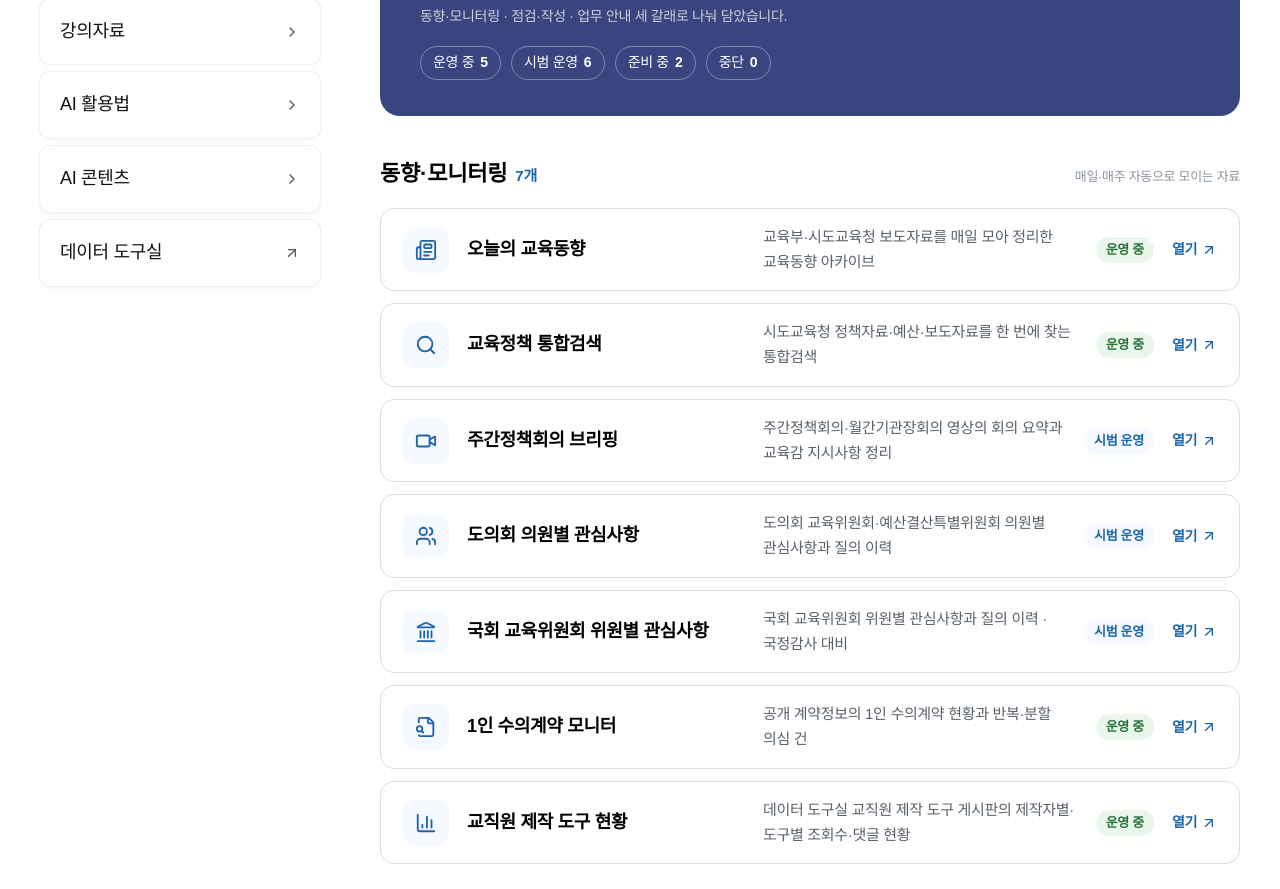
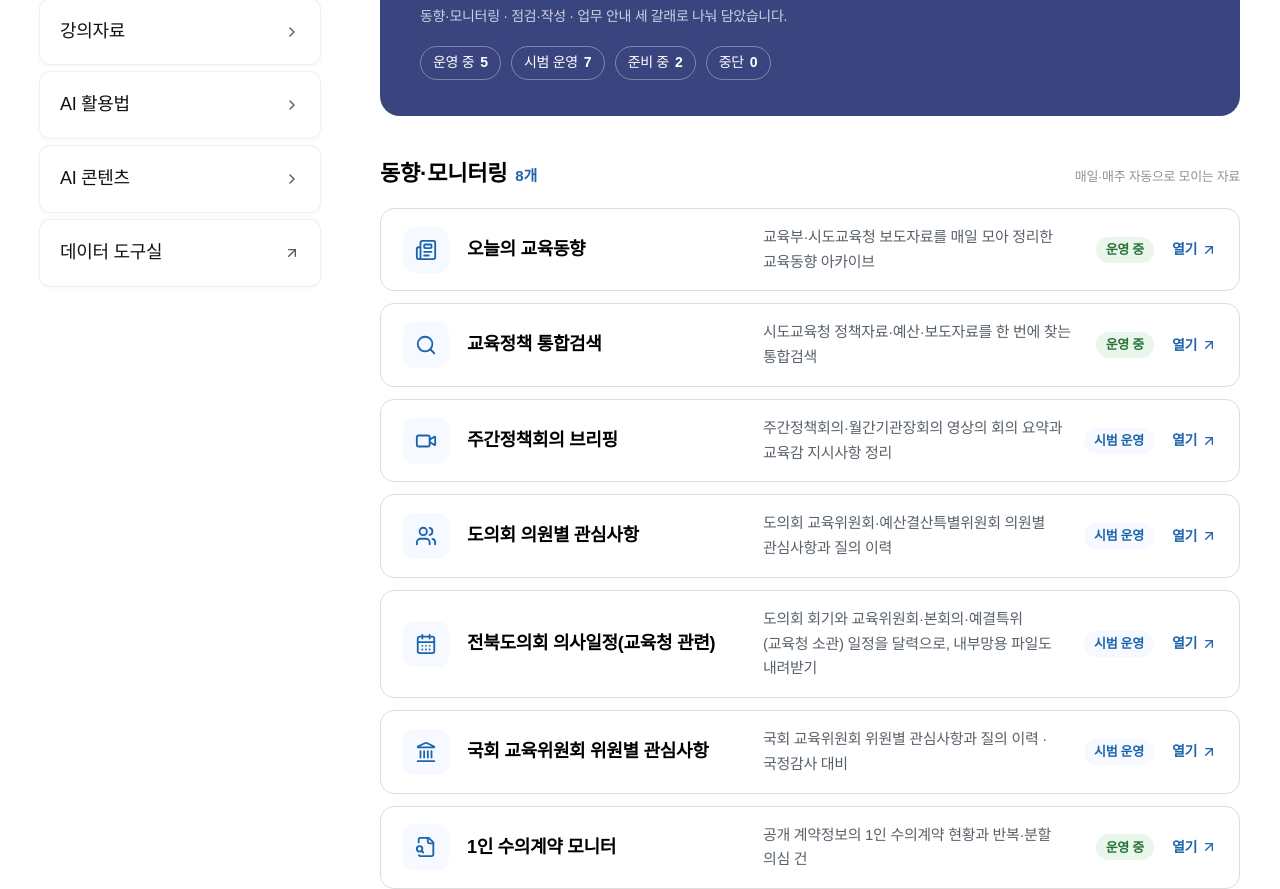
Before and after one commit to kain9012-bit/kain9012-bit.github.io, a React (Vite) app: page / in a window 1280 px wide. Shown: the part 435-1324 px from the top of the page. Built offline with nearby package versions, Linux system fonts and the light colour scheme; a web font is replaced by a local one.

Commit message:
업무 도구에 도의회 의사일정 추가

```diff
--- a/src/components/ToolCard.tsx
+++ b/src/components/ToolCard.tsx
@@ -1,6 +1,6 @@
 import React from 'react';
 import {
-  ArrowUpRight, BarChart3, BookOpen, Briefcase, Gamepad2, Landmark, Code, FileSearch, MousePointer, Network, Newspaper,
+  ArrowUpRight, BarChart3, BookOpen, Briefcase, CalendarDays, Gamepad2, Landmark, Code, FileSearch, MousePointer, Network, Newspaper,
   Presentation, Scale, School, Search, SpellCheck, Users, Video, Wrench,
 } from 'lucide-react';
 import type { Status, Tool } from '../types';
@@ -10,7 +10,7 @@ const ICONS: Record<string, React.FC<{ className?: string }>> = {
   'book-open': BookOpen, chart: BarChart3, briefcase: Briefcase, code: Code, 'file-search': FileSearch,
   'mouse-pointer': MousePointer, network: Network, newspaper: Newspaper,
   presentation: Presentation, scale: Scale, school: School, search: Search, 'spell-check': SpellCheck,
-  users: Users, video: Video, landmark: Landmark, game: Gamepad2,
+  users: Users, video: Video, calendar: CalendarDays, landmark: Landmark, game: Gamepad2,
 };
 
 /** 카드형 한 줄. 아이콘 | 이름 | 설명 | 단계 | 열기 */
--- a/src/data/tools.json
+++ b/src/data/tools.json
@@ -79,6 +79,15 @@
       "name": "도의회 의원별 관심사항",
       "desc": "도의회 교육위원회·예산결산특별위원회 의원별 관심사항과 질의 이력",
       "url": "https://jbe-council-member-profile.vercel.app"
+    },
+    {
+      "id": "council-calendar",
+      "category": "monitor",
+      "status": "pilot",
+      "icon": "calendar",
+      "name": "전북도의회 의사일정(교육청 관련)",
+      "desc": "도의회 회기와 교육위원회·본회의·예결특위(교육청 소관) 일정을 달력으로, 내부망용 파일도 내려받기",
+      "url": "https://jbe-council-calendar.vercel.app/"
     },
     {
       "id": "na-member",
```
